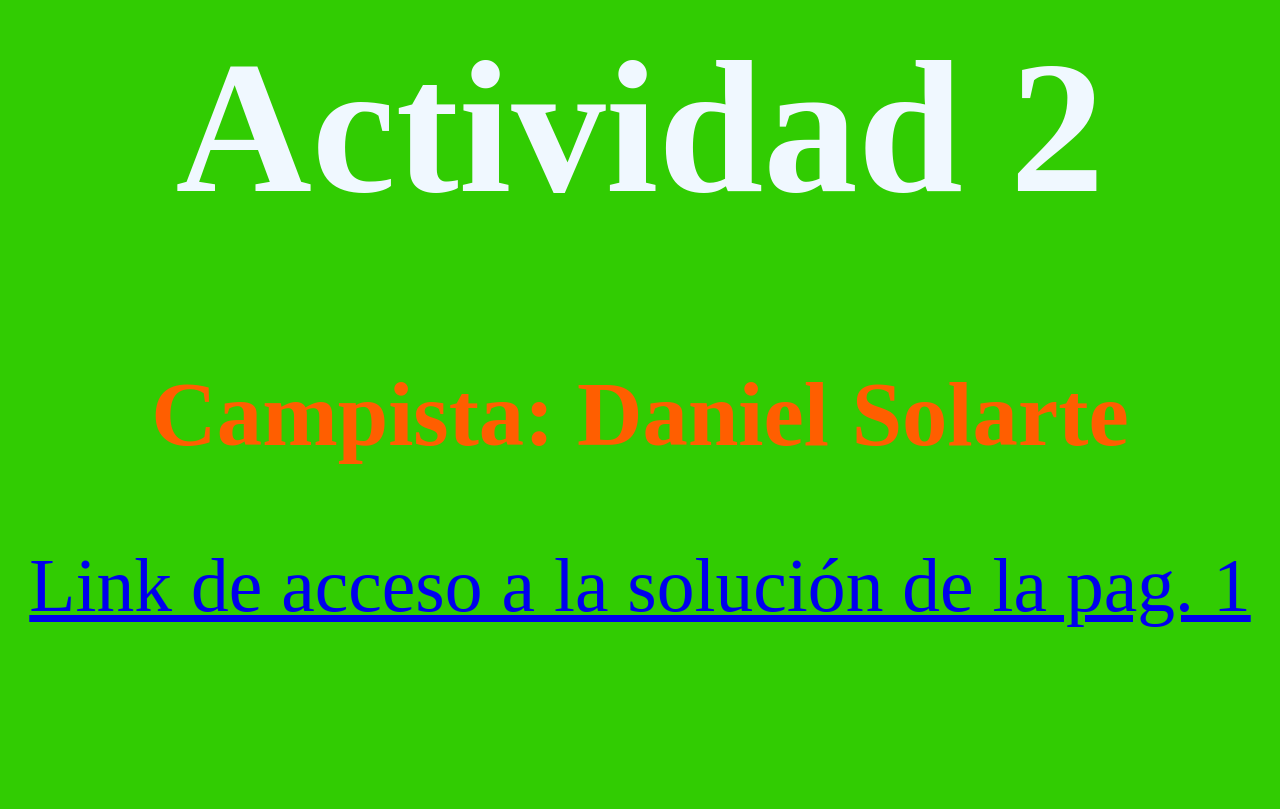
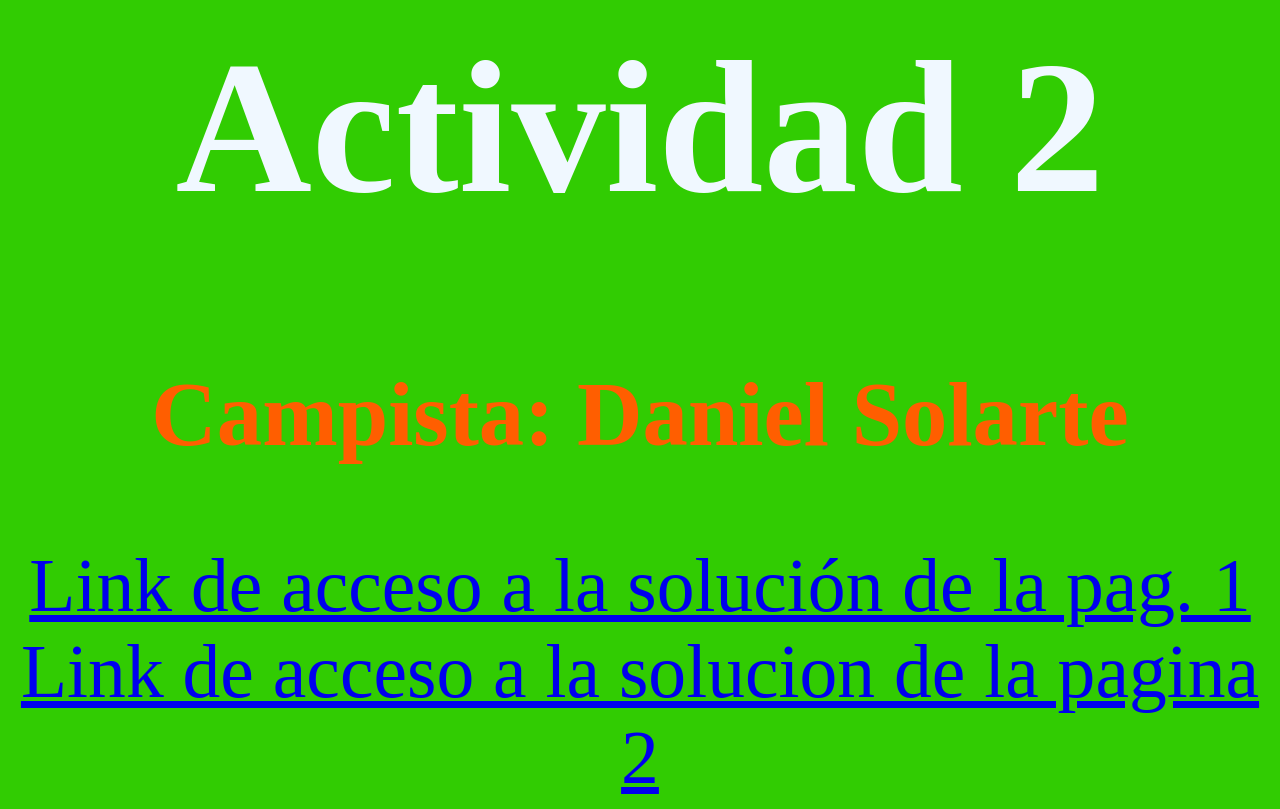
Before and after one commit to DEST1107/analisis_act2_bd_titanic, a plain HTML site: page index.html in a window 1280 px wide. Shown: the part 108-917 px from the top of the page. Before the commit the page ends 800 px from the top, so only its background shows below. Drawn offline with Linux system fonts and the light colour scheme.

Commit message:
Actualizamos la pagina 2

```diff
--- a/index.html
+++ b/index.html
@@ -10,5 +10,6 @@
     <h1>Actividad 2</h1>
     <h2>Campista: Daniel Solarte</h2>
     <a href="https://docs.google.com/document/d/1k6RLMie__ixHcFT6SOKq8imETo8dExxi/edit?usp=sharing&ouid=116187849782548845109&rtpof=true&sd=true" target="_blank">Link de acceso a la solución de la pag. 1</a>
+    <a href="https://docs.google.com/document/d/1vE817dPKw6ul-F77epTvRvykenI2NmDh/edit?usp=sharing&ouid=116187849782548845109&rtpof=true&sd=true">Link de acceso a la solucion de la pagina 2</a>
 </body>
 </html>
```
